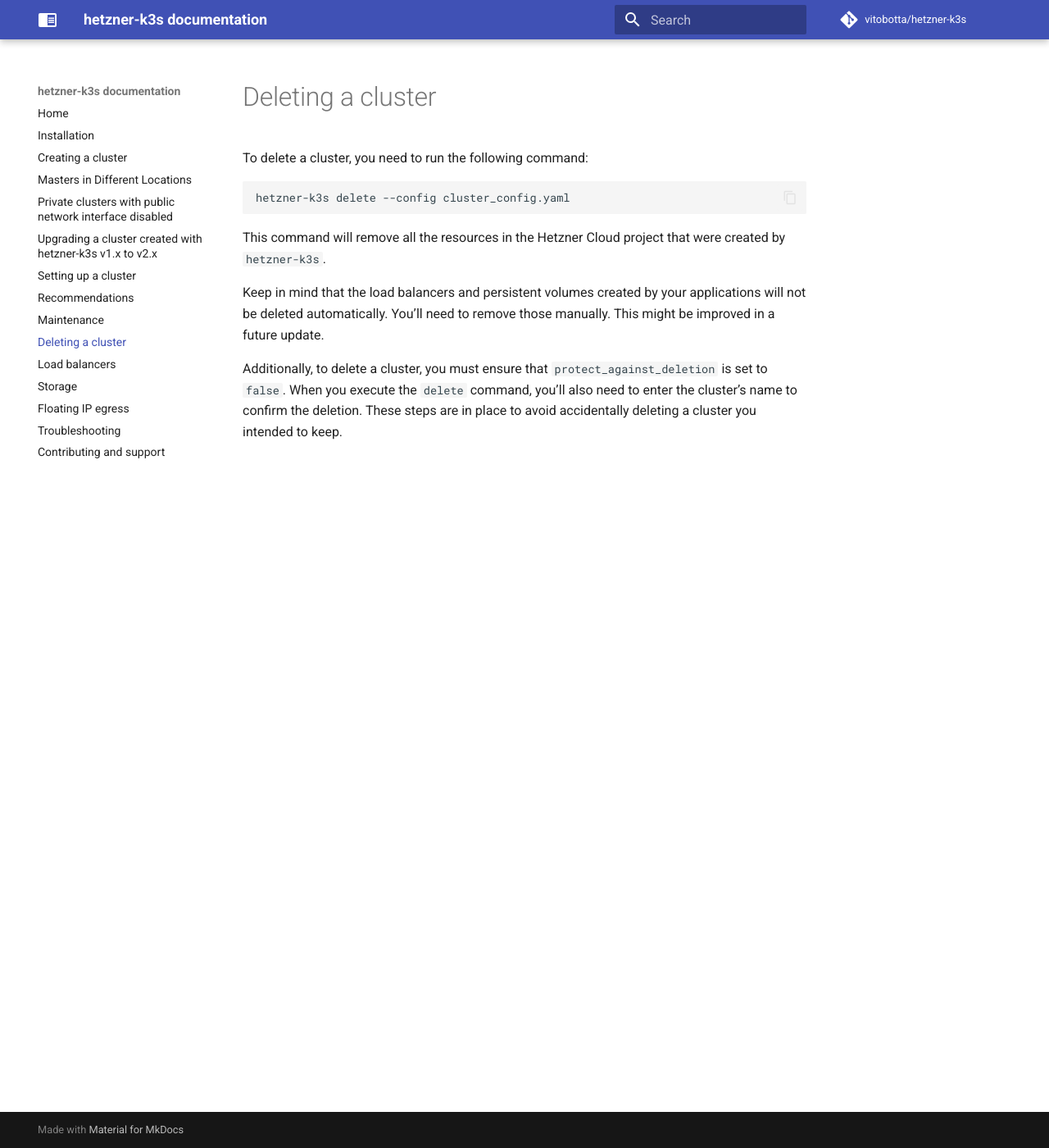
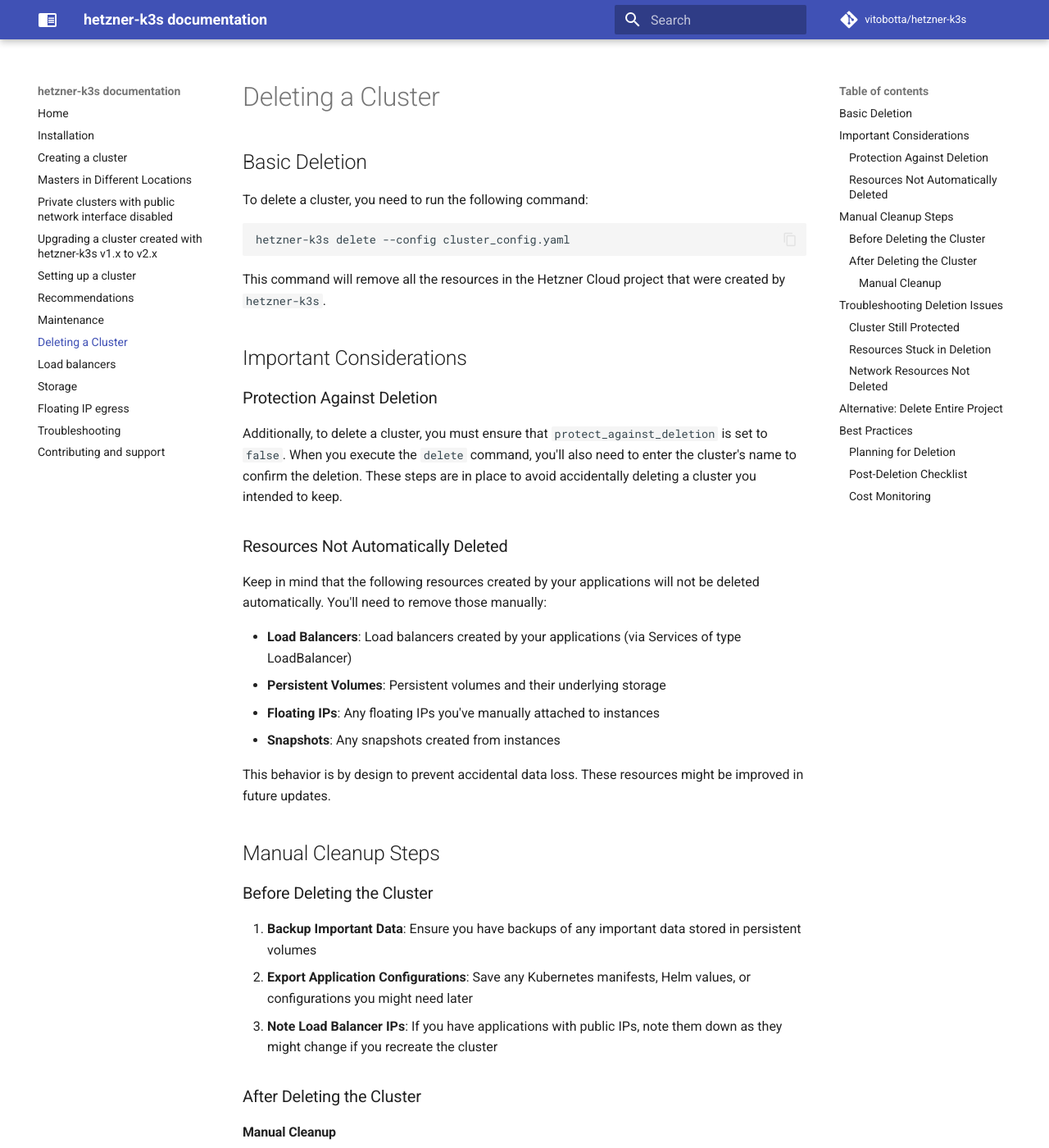
Before and after one commit to vitobotta/hetzner-k3s, an MkDocs documentation site: the page built from docs/Deleting_a_cluster.md, in a window 1280 px wide and 1400 px high. Shown: the whole window at 82% size. Built offline with MkDocs 1.6.1 and Material for MkDocs 9.7.7, drawn with Linux system fonts in a browser that asks for light colours; comment, search, counter and statistics services are not loaded; some of the changed text lies outside the part shown.

Commit message:
Expand cluster deletion documentation with detailed steps, considerations, and troubleshooting guidance

````diff
--- a/docs/Deleting_a_cluster.md
+++ b/docs/Deleting_a_cluster.md
@@ -1,3 +1,7 @@
+# Deleting a Cluster
+
+## Basic Deletion
+
 To delete a cluster, you need to run the following command:
 
 ```bash
@@ -6,6 +10,114 @@
 
 This command will remove all the resources in the Hetzner Cloud project that were created by `hetzner-k3s`.
 
-Keep in mind that the load balancers and persistent volumes created by your applications will not be deleted automatically. You’ll need to remove those manually. This might be improved in a future update.
+## Important Considerations
 
-Additionally, to delete a cluster, you must ensure that `protect_against_deletion` is set to `false`. When you execute the `delete` command, you’ll also need to enter the cluster’s name to confirm the deletion. These steps are in place to avoid accidentally deleting a cluster you intended to keep.
+### Protection Against Deletion
+
+Additionally, to delete a cluster, you must ensure that `protect_against_deletion` is set to `false`. When you execute the `delete` command, you'll also need to enter the cluster's name to confirm the deletion. These steps are in place to avoid accidentally deleting a cluster you intended to keep.
+
+### Resources Not Automatically Deleted
+
+Keep in mind that the following resources created by your applications will not be deleted automatically. You'll need to remove those manually:
+
+- **Load Balancers**: Load balancers created by your applications (via Services of type LoadBalancer)
+- **Persistent Volumes**: Persistent volumes and their underlying storage
+- **Floating IPs**: Any floating IPs you've manually attached to instances
+- **Snapshots**: Any snapshots created from instances
+
+This behavior is by design to prevent accidental data loss. These resources might be improved in future updates.
+
+## Manual Cleanup Steps
+
+### Before Deleting the Cluster
+
+1. **Backup Important Data**: Ensure you have backups of any important data stored in persistent volumes
+2. **Export Application Configurations**: Save any Kubernetes manifests, Helm values, or configurations you might need later
+3. **Note Load Balancer IPs**: If you have applications with public IPs, note them down as they might change if you recreate the cluster
+
+### After Deleting the Cluster
+
+#### Manual Cleanup
+
+You can easily delete any remaining resources using the **Hetzner Cloud Console**:
+
+1. **Log in** to your Hetzner Cloud Console
+2. **Navigate to your project**
+3. **Delete remaining resources** from the left sidebar:
+   - **Load Balancers** → Select and delete any application load balancers
+   - **Volumes** → Select and delete any persistent volumes
+   - **Floating IPs** → Select and delete any unused floating IPs
+   - **Snapshots** → Select and delete any unnecessary snapshots
+
+This visual approach is recommended as it's easier to identify which resources belong to your cluster and avoid accidental deletions.
+
+## Troubleshooting Deletion Issues
+
+### Cluster Still Protected
+
+If you get an error about the cluster being protected:
+
+1. **Check Configuration**: Ensure `protect_against_deletion: false` is set in your config file
+2. **Verify Cluster Name**: Make sure you're entering the correct cluster name when prompted
+3. **Check kubeconfig**: Sometimes the cluster name is read from the kubeconfig location
+
+### Resources Stuck in Deletion
+
+If some resources are stuck and not being deleted:
+
+1. **Check Hetzner Console**: Log in to the Hetzner Cloud Console to see the current state
+2. **Wait and Retry**: Sometimes there's a delay in API updates, wait a few minutes and retry
+
+### Network Resources Not Deleted
+
+If networks, firewall rules, or other network resources remain:
+
+1. **Check Dependencies**: Make sure no instances are still using the network, load balancer or firewall
+2. **Delete Manually**: Use the Hetzner Console or API to clean up remaining network resources
+
+---
+
+## Alternative: Delete Entire Project
+
+If your cluster is the only thing in the Hetzner Cloud project, you might find it easier to delete the entire project instead:
+
+1. **Go to Hetzner Cloud Console**
+2. **Navigate to your project**
+3. **Click on "Settings"**
+4. **Select "Delete Project"**
+
+This will delete everything in the project, including any resources you might have forgotten about.
+
+> **Warning**: This is irreversible! Only do this if you're certain you don't need anything in the project.
+
+---
+
+## Best Practices
+
+### Planning for Deletion
+
+When setting up your cluster, consider:
+
+1. **Use Projects Wisely**: Consider creating separate projects for different clusters or environments
+2. **Document Dependencies**: Keep track of external resources that depend on your cluster
+
+### Post-Deletion Checklist
+
+After deleting your cluster, verify:
+
+- [ ] No instances are running
+- [ ] No load balancers are active
+- [ ] No volumes are attached
+- [ ] No floating IPs are allocated
+- [ ] Network usage has stopped
+- [ ] Billing reflects the changes
+
+### Cost Monitoring
+
+Monitor your Hetzner Cloud billing dashboard for a few days after deletion to ensure:
+
+- No unexpected charges appear
+- All compute resources have been properly terminated
+- Network and storage costs stop accumulating
+
+If you see unexpected charges, check for orphaned resources that might need manual cleanup.
````
